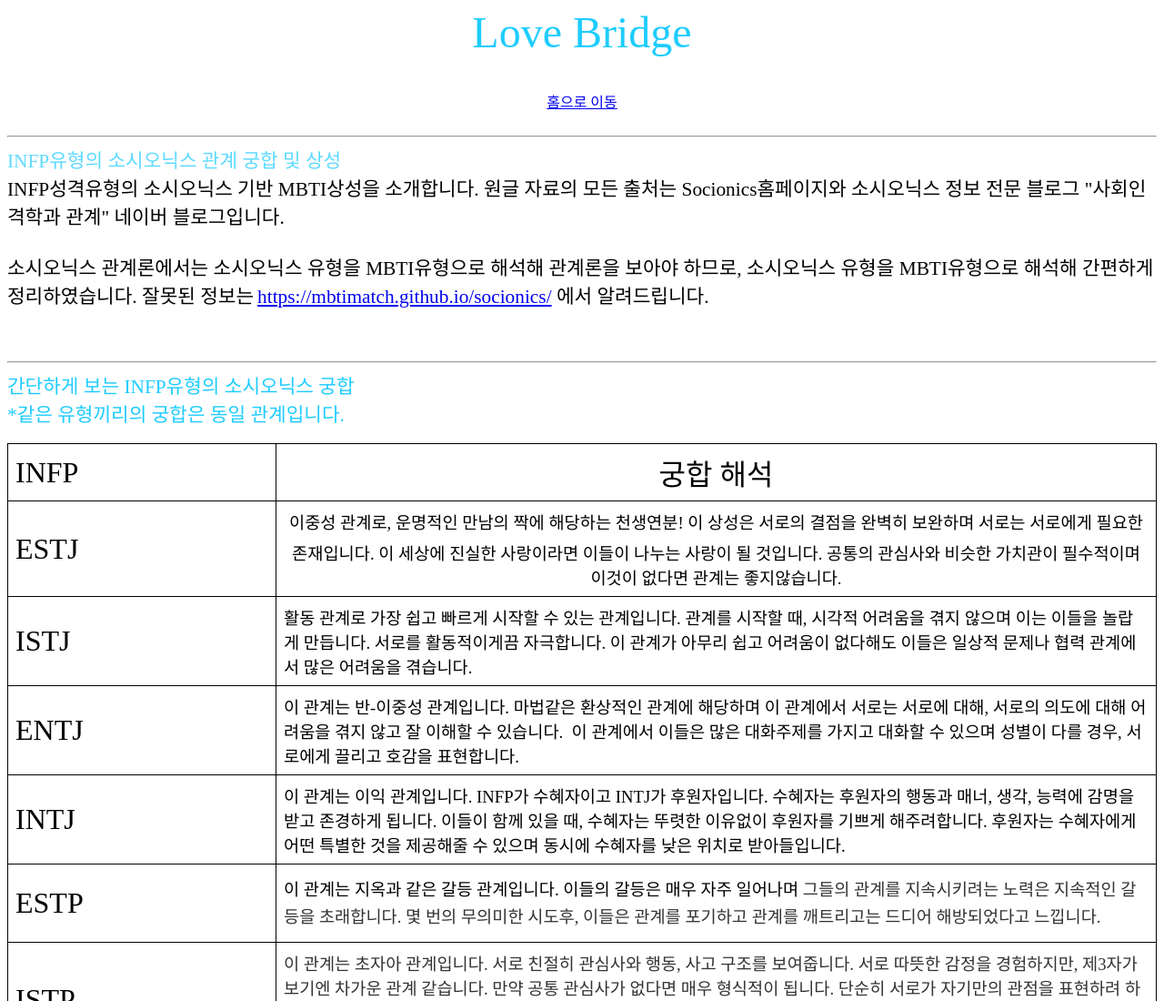
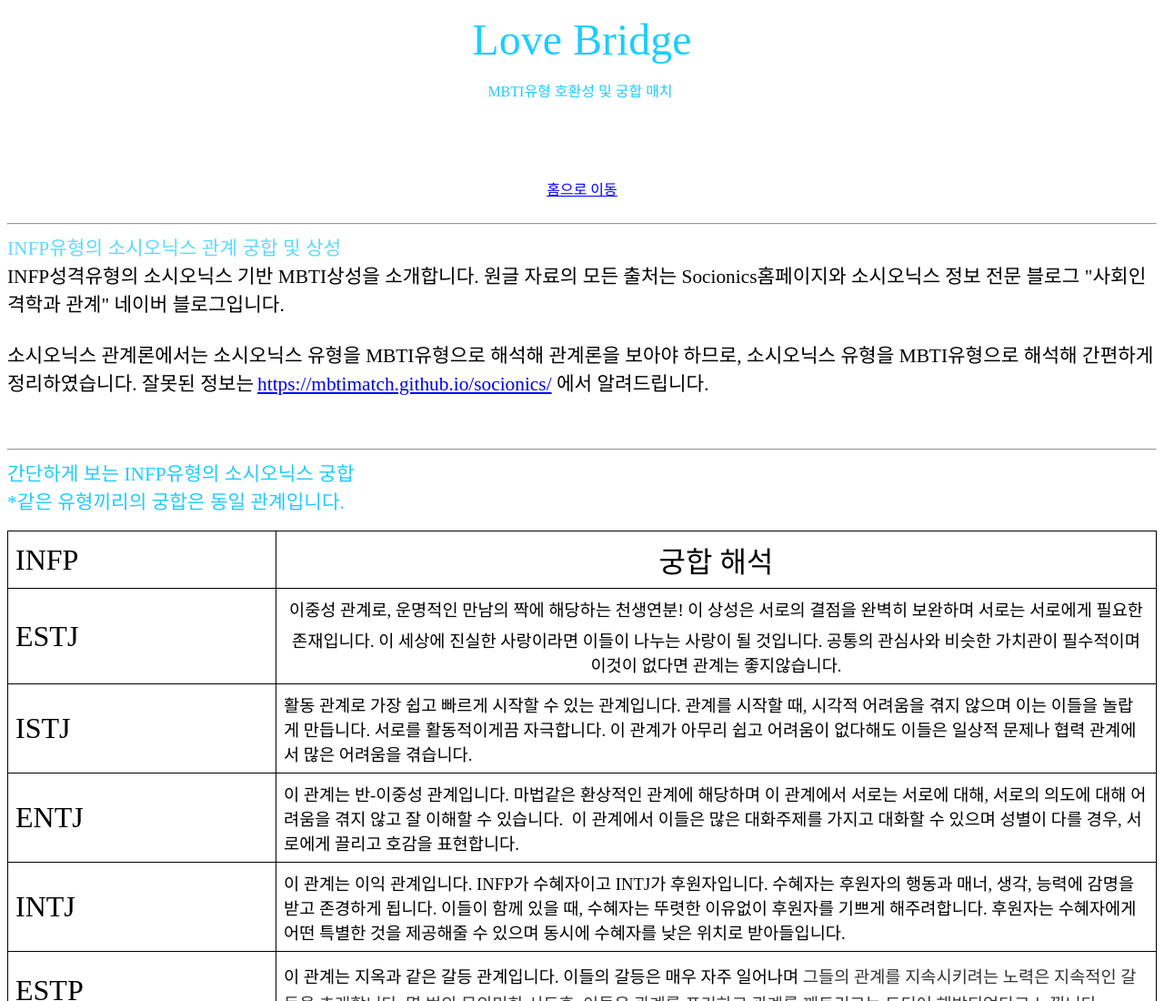
Before and after one commit to mbtimatch/infp-relationship, a plain HTML site: page index.html in a window 1280 px wide. Shown: the top 1100 px of the page at 91% size. Drawn offline with Linux system fonts and the light colour scheme.

Commit message:
Add files via upload

```diff
--- a/index.html
+++ b/index.html
@@ -9,13 +9,16 @@
 <body>
 <a name="120964208" id="120964208">
 <div>
-<div style="text-align:center;"><span
+<div style="text-align:center;">
+        <p><span
 style="font-size: 36pt; font-family: jokerman; color: rgb(30,204,255)">Love
-Bridge</span></div>
+Bridge</span></p>
+        <p><span style="font-size: 12pt; color: rgb(30, 204, 255); font-family: the렛츠스마일r;">MBTI유형 호환성 및 궁합 매치&nbsp;</span><br /></p>
+</div>
 <div style="text-align:center;">
-<br /></div>
-<div style="text-align:center;">
-<br /></div>
+        <p><br /></p>
+        <p>&nbsp;</p>
+</div>
 <div style="text-align:center;"><a
 href="https://mbtimatch.github.io/socionics/">홈으로 이동</a></div>
 <div>
```
